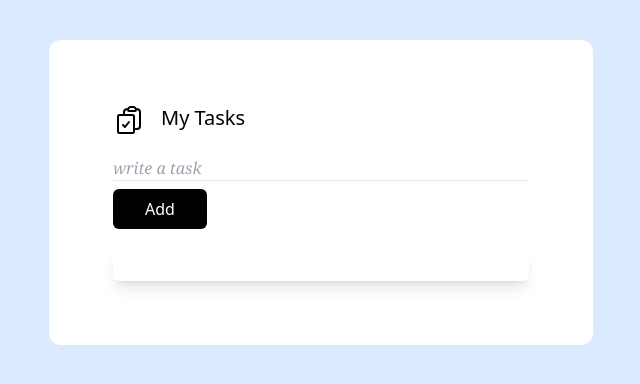
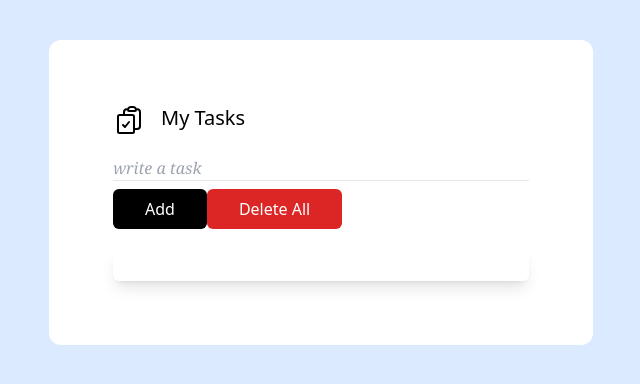
Before and after one commit to MrMaina100/To-Do, a React (Vite) app: page / in a window 1280 px wide. Shown: the top 384 px of the page, without its empty margins (319-959 px from the left). Built offline with nearby package versions, Linux system fonts and the light colour scheme.

Commit message:
Update 3 files

```diff
--- a/src/Components/Card.jsx
+++ b/src/Components/Card.jsx
@@ -1,22 +1,20 @@
-import Header from "./Header"
-import Form from "./Form"
-import Submission from "./Submission"
-import { useState } from "react"
-
+import Header from "./Header";
+import Form from "./Form";
+import Submission from "./Submission";
+import { useState } from "react";
 
 function Card() {
-
-  const [subItem, setSubItem] = useState('')
+  // default state of the subItem changed to an array
+  const [subItem, setSubItem] = useState([]);
 
   return (
     <div className="p-10 mt-10 bg-white flex flex-col space-y-4 md:p-16  w-[19rem] md:mt-10 md:w-[34rem]  md:space-y-5 rounded-xl">
+      <Header />
 
-      <Header/>
-      <Form  setSubItem={setSubItem} />
+      {/* pass down subItem state as props to the form */}
+      <Form setSubItem={setSubItem} subItem={subItem} />
       <Submission subItem={subItem} />
-
-
     </div>
-  )
+  );
 }
-export default Card
+export default Card;
--- a/src/Components/Form.jsx
+++ b/src/Components/Form.jsx
@@ -1,36 +1,42 @@
 import { useState } from "react";
-function Form({setSubItem}) {
+function Form({ setSubItem, subItem }) {
+  const [itemIput, setItemInput] = useState("");
 
-  const [itemIput, setItemInput] = useState('')
-
-  const handleSubmit = (e)=>{
+  const handleSubmit = (e) => {
     e.preventDefault();
 
-    setSubItem(itemIput);
-    setItemInput('')
-
-
-
-
-
-  }
+    // updating subItem state with the spread operator(...) so as not to change the previous state if there was any
+    setSubItem([...subItem, itemIput]);
+    setItemInput("");
+  };
 
   return (
+    <div>
+      <form onSubmit={handleSubmit}>
+        <input
+          type="text"
+          value={itemIput}
+          placeholder="write a task"
+          className="border-b w-full focus:outline-none placeholder:italic placeholder:font-serif"
+          onChange={(e) => setItemInput(e.target.value)}
+        />
 
-    <div>
+        <button
+          type="Submit"
+          className="bg-black text-white px-8 py-2 rounded-md mt-2"
+        >
+          Add
+        </button>
 
-      <form onSubmit={handleSubmit}>
-         <input type="text" value={itemIput} placeholder="write a task" className="border-b w-full focus:outline-none placeholder:italic placeholder:font-serif" onChange={(e)=>setItemInput(e.target.value) }
-         />
-
-
-           <button type="Submit" className="bg-black text-white px-8 py-2 rounded-md mt-2" >
-         Add
-      </button>
-
+        {/* added this button to clear all the todos at once */}
+        <button
+          onClick={() => setSubItem([])}
+         className="bg-red-600 text-white px-8 py-2 rounded-md mt-2"
+        >
+          Delete All
+        </button>
       </form>
-
     </div>
-  )
+  );
 }
-export default Form
+export default Form;
--- a/src/Components/Submission.jsx
+++ b/src/Components/Submission.jsx
@@ -1,15 +1,13 @@
-import InputCard from "./InputCard"
+import InputCard from "./InputCard";
 
-
-function Submission({subItem}) {
-
+function Submission({ subItem }) {
   return (
-
-<InputCard>
- {subItem}
-
-</InputCard>
-
-  )
+    <InputCard>
+      {/* since subItem is now an array of todos then mapping over them and returning a paragraph is the most suitable solution to display all the todos */}
+      {subItem.map((item) => {
+        return <p key={item}>{item}</p>;
+      })}
+    </InputCard>
+  );
 }
-export default Submission
+export default Submission;
```
